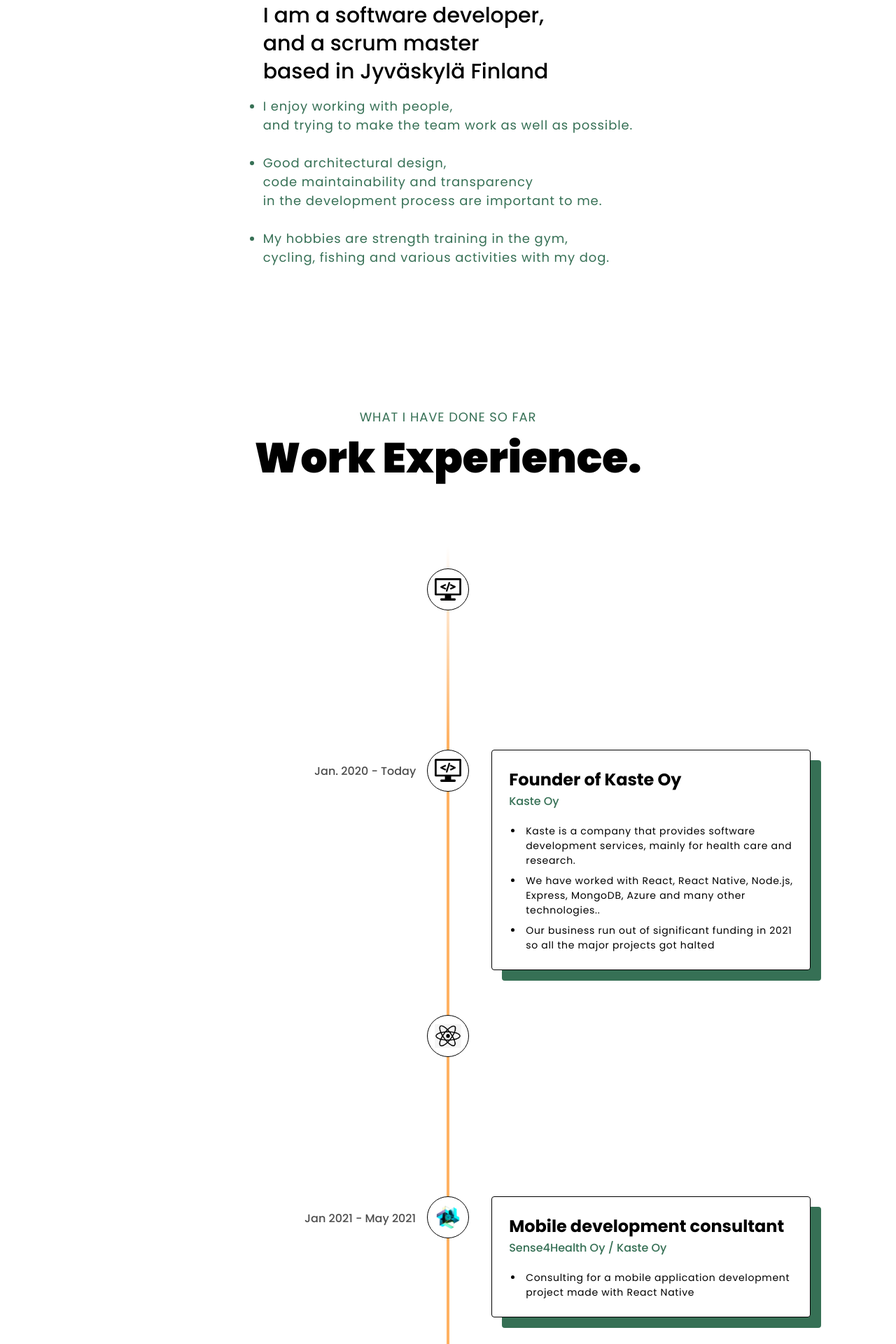
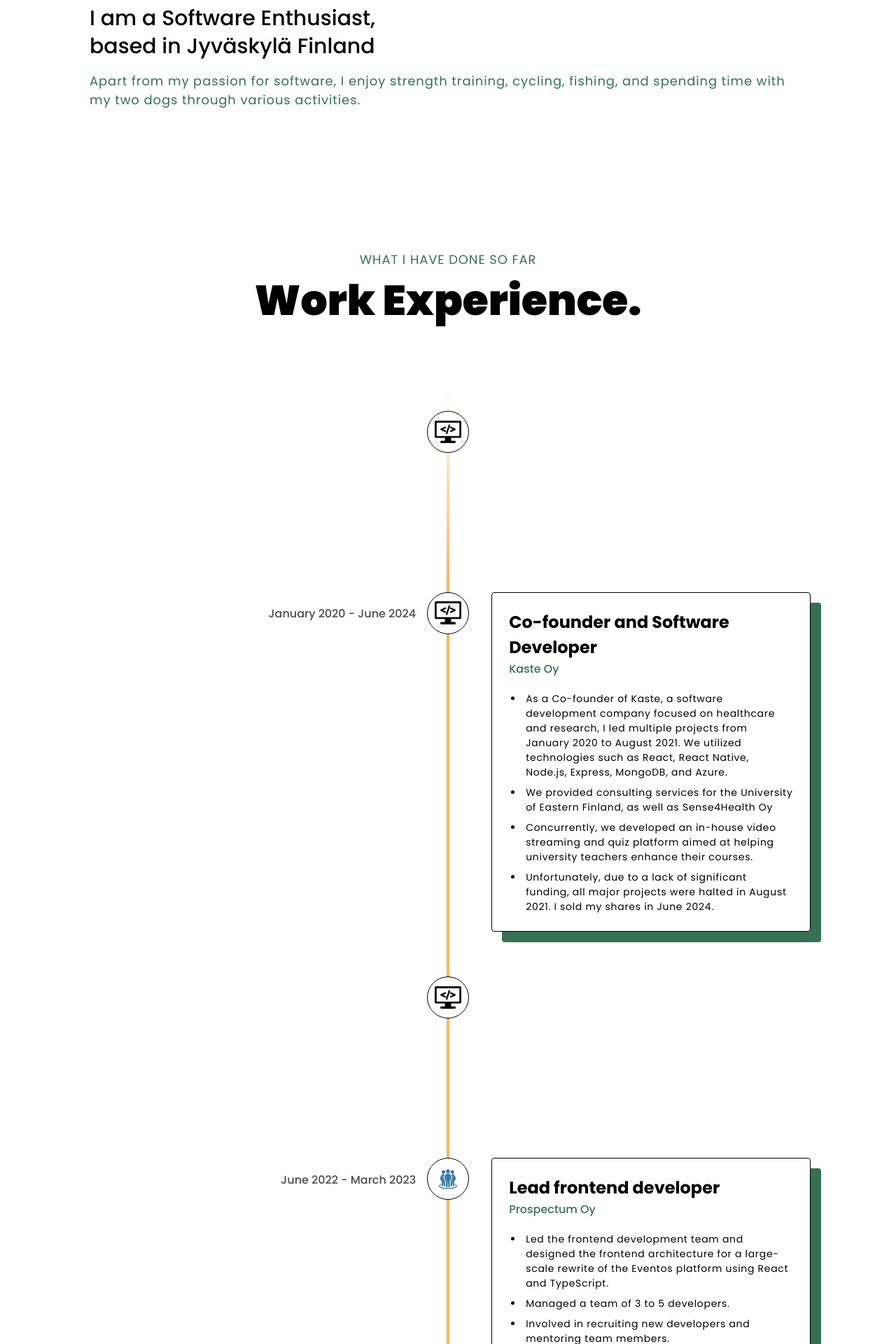
Before and after one commit to arttujan/portfolio, a React (Vite) app: page / in a window 1280 px wide. Shown: the part 360-2280 px from the top of the page at 70% size. Built offline with nearby package versions, Linux system fonts and the light colour scheme.

Commit message:
chore: Cv changes

```diff
--- a/src/components/Header/Header.tsx
+++ b/src/components/Header/Header.tsx
@@ -32,34 +32,15 @@ const Header = () => {
           <h1 className={`${styles.heroHeadText} text-black`}>
             Hi, I'm <span className="text-tertiary">Arttu</span>
           </h1>
-          <p className={`${styles.heroSubText} mt-2 text-black-100`}>
-            I am a software developer,
-            <br className="sm:block hidden" /> and a scrum master
+          <p className={`${styles.heroSubText} mt-3 text-black-100`}>
+            I am a Software Enthusiast,
             <br className="sm:block hidden" /> based in Jyväskylä Finland
           </p>
 
           <div className={`${styles.heroSectionSubText} mt-4 text-black-100`}>
-            <ul className="list-disc">
-              <li>
-                I enjoy working with people,
-                <br className="sm:block hidden" />
-                and trying to make the team work as well as possible.
-              </li>
-              <br className="sm:block hidden" />
-              <li>
-                Good architectural design,
-                <br className="sm:block hidden" />
-                code maintainability and transparency
-                <br className="sm:block hidden" />
-                in the development process are important to me.
-              </li>
-              <br className="sm:block hidden" />
-              <li>
-                My hobbies are strength training in the gym,
-                <br className="sm:block hidden" />
-                cycling, fishing and various activities with my dog.
-              </li>
-            </ul>
+            Apart from my passion for software, I enjoy strength training,
+            cycling, fishing, and spending time with my two dogs through various
+            activities.
           </div>
         </div>
       </div>
--- a/src/constants/index.ts
+++ b/src/constants/index.ts
@@ -1,4 +1,4 @@
-import { web, scrum, mobile, lead, react, aws } from "../assets";
+import { web, scrum, lead, aws } from "../assets";
 
 export const navLinks = [
   {
@@ -28,43 +28,24 @@ const experiences = [
     link: "https://www.ahjokeskuksenpk.fi/",
   },
   {
-    title: "Founder of Kaste Oy",
+    title: "Co-founder and Software Developer",
     icon: web,
     company_name: "Kaste Oy",
     iconBg: "#FFFFFF",
-    date: "Jan. 2020 - Today",
+    date: "January 2020 - June 2024",
     points: [
-      "Kaste is a company that provides software development services, mainly for health care and research.",
-      "We have worked with React, React Native, Node.js, Express, MongoDB, Azure and many other technologies..",
-      "Our business run out of significant funding in 2021 so all the major projects got halted",
-    ],
-  },
-  {
-    title: "Fullstack developer",
-    icon: react,
-    company_name: "Kaste Oy / Freelance",
-    iconBg: "#FFFFFF",
-    date: "Feb. 2021 - March 2021",
-    points: [
-      "Designed, developed and published a private website for a group of researchers working for the university of eastern finland",
-    ],
-  },
-  {
-    title: "Mobile development consultant",
-    icon: mobile,
-    company_name: "Sense4Health Oy / Kaste Oy",
-    iconBg: "#FFFFFF",
-    date: "Jan 2021 - May 2021",
-    points: [
-      "Consulting for a mobile application development project made with React Native",
+      "As a Co-founder of Kaste, a software development company focused on healthcare and research, I led multiple projects from January 2020 to August 2021. We utilized technologies such as React, React Native, Node.js, Express, MongoDB, and Azure.",
+      "We provided consulting services for the University of Eastern Finland, as well as Sense4Health Oy",
+      "Concurrently, we developed an in-house video streaming and quiz platform aimed at helping university teachers enhance their courses.",
+      "Unfortunately, due to a lack of significant funding, all major projects were halted in August 2021. I sold my shares in June 2024.",
     ],
   },
   {
     title: "Web developer",
-    icon: react,
+    icon: web,
     company_name: "Prospectum Oy",
     iconBg: "#FFFFFF",
-    date: "Aug 2021 - June 2022",
+    date: "August 2021 - June 2022",
     points: [
       "Frontend development with React, mobile development with React Native and design with Figma",
     ],
@@ -76,9 +57,10 @@ const experiences = [
     iconBg: "#FFFFFF",
     date: "June 2022 - March 2023",
     points: [
-      "Leading the frontend development team. Frontend architecture design",
-      "Frontend development with React, mobile development with React Native",
-      "Also helped with the recruitment of new developers",
+      "Led the frontend development team and designed the frontend architecture for a large-scale rewrite of the Eventos platform using React and TypeScript.",
+      "Managed a team of 3 to 5 developers.",
+      "Involved in recruiting new developers and mentoring team members.",
+      "Oversaw mobile development, including the Eventos mobile app and ticket scanning integrations.",
     ],
   },
   {
@@ -86,14 +68,14 @@ const experiences = [
     icon: lead,
     company_name: "Prospectum Oy",
     iconBg: "#FFFFFF",
-    date: "March 2023 - Today",
+    date: "March 2023 - August 2023",
     points: [
-      "Frontend development with React and design with Figma",
-      "various other tasks related to software architecture, development process and project management",
+      "Continued as a consultant at Prospectum, contributing to frontend development with React and design using Figma.",
+      "Assisted with software architecture, development processes, and project management.",
     ],
   },
   {
-    title: "Certified Scrum Master & Software Developer",
+    title: "Software Developer & Scrum Master",
     icon: scrum,
     company_name: "Bitcomp Oy",
     iconBg: "#FFFFFF",
@@ -104,16 +86,24 @@ const experiences = [
     ],
   },
   {
-    title: "Certified Scrum Master & Software Developer",
+    title: "Software Developer & Scrum Master",
     icon: aws,
     company_name: "Sitowise Oy",
     iconBg: "#FFFFFF",
-    date: "March 2024 - Today",
+    date: "March 2024 - October 2024",
     points: [
       "As of March 2024 Sitowise has acquired Bitcomp Oy and I have been transferred to Sitowise Oy as a full time employee",
       "Certified Scrum Master for a team of 5+ developers working mainly with AWS cloud services.",
       "Fullstack developer for the team, completing various tasks with the mentioned technologies",
     ],
+  },
+  {
+    title: "Senior Software Developer & Scrum Master",
+    icon: aws,
+    company_name: "Sitowise Oy",
+    iconBg: "#FFFFFF",
+    date: "October 2024 - Today",
+    points: ["Title promotion for the previous role "],
   },
 ];
 
@@ -131,7 +121,7 @@ const educations = [
   {
     name: "Scrum Alliance",
     description: "Scrum Master certificate (CSM)",
-    time: "2023 - Expires in March 2025",
+    time: "2023",
   },
 ];
 
```
